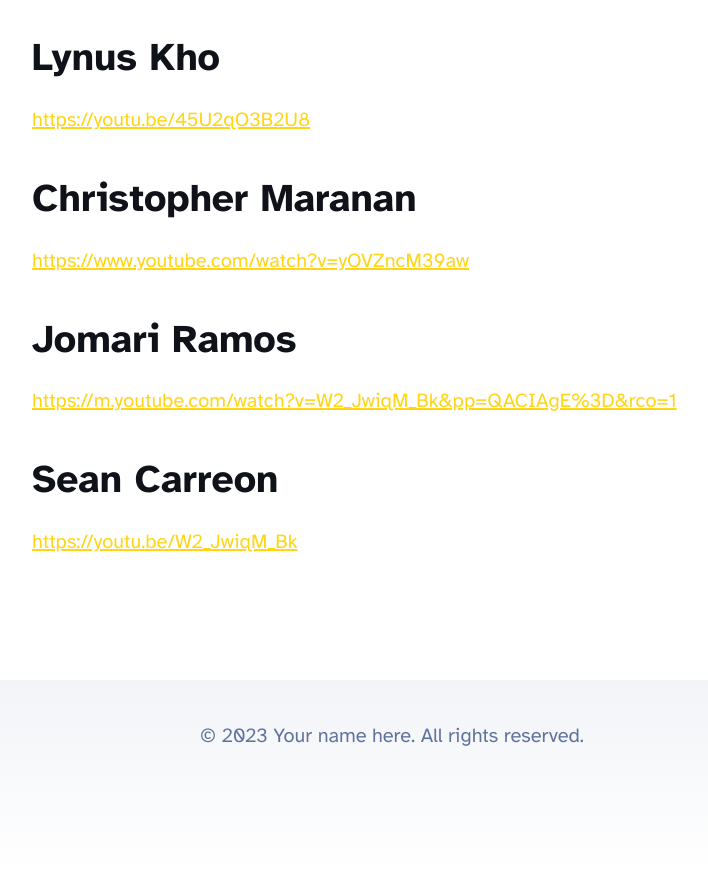
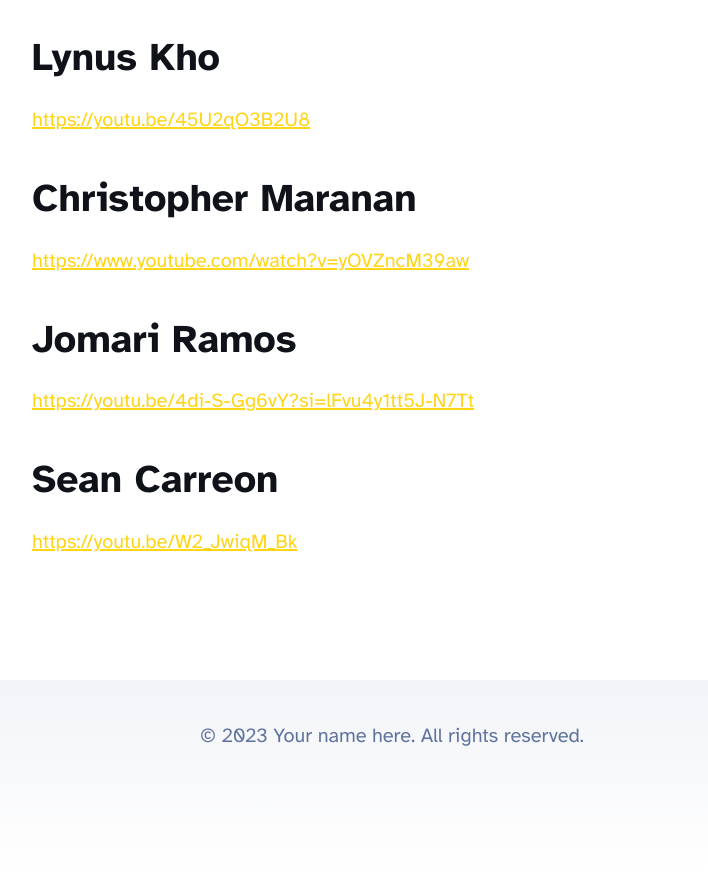
Before and after one commit to lynuskho/nationalian-site, an Astro site: page /blog/webpage-3 in a window 1280 px wide. Shown: the part 1446-2320 px from the top of the page, without its empty margins (248-956 px from the left). Built offline with nearby package versions, Linux system fonts and the light colour scheme; Astro itself is replaced by a stand-in of ours.

Commit message:
fixed jomari's video

```diff
--- a/src/content/blog/webpage-3.mdx
+++ b/src/content/blog/webpage-3.mdx
@@ -17,7 +17,7 @@ https://youtu.be/45U2qO3B2U8
 https://www.youtube.com/watch?v=yOVZncM39aw
 
 ### Jomari Ramos
-https://m.youtube.com/watch?v=W2_JwiqM_Bk&pp=QACIAgE%3D&rco=1
+https://youtu.be/4di-S-Gg6vY?si=lFvu4y1tt5J-N7Tt
 
 ### Sean Carreon
 https://youtu.be/W2_JwiqM_Bk
```
